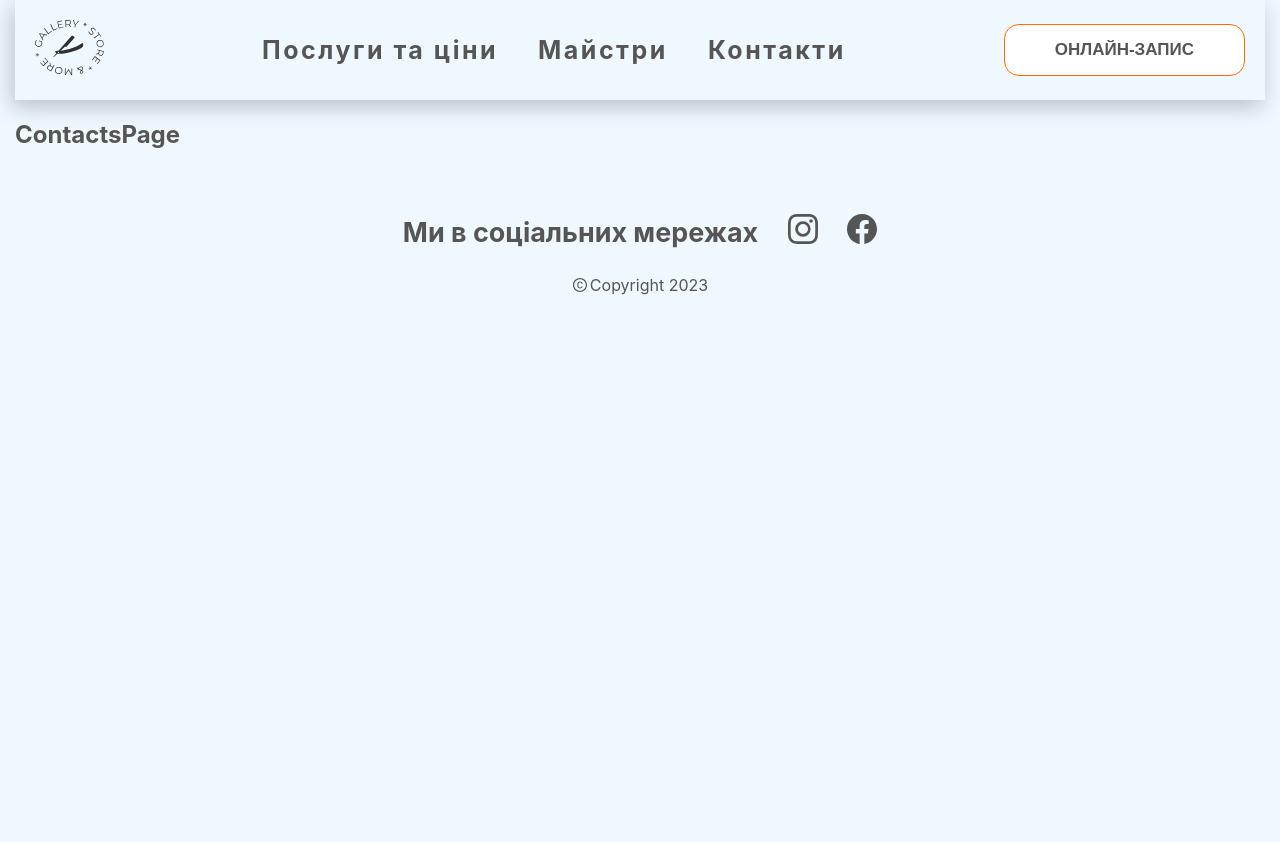
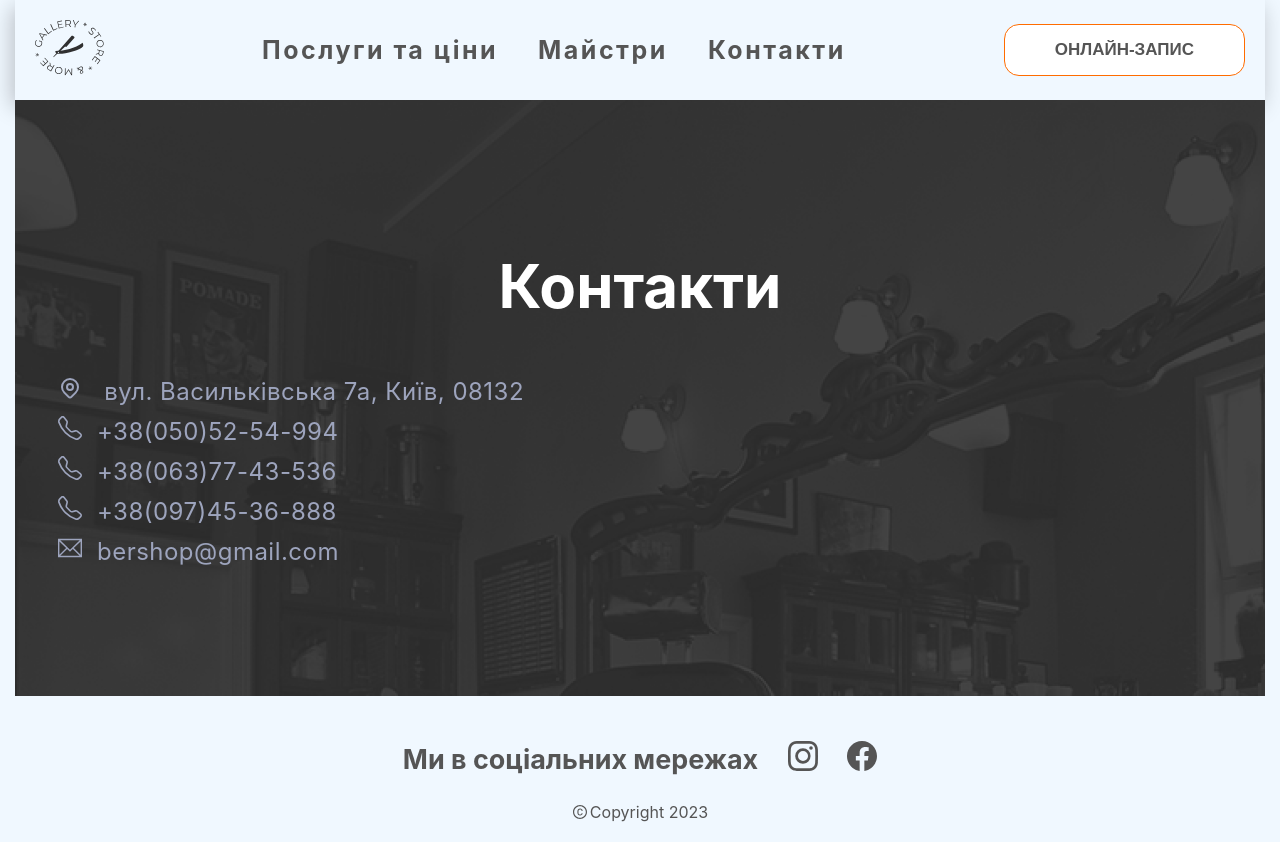
Before and after one commit to OllBond/barbershop, a React (Create React App) app: page /contacts in a window 1280 px wide. Before the commit the page ends 800 px from the top, so only its background shows below. Built offline with nearby package versions, Linux system fonts and the light colour scheme.

Commit message:
add contacts

```diff
--- a/src/modules/ContactsList/ContactsList.jsx
+++ b/src/modules/ContactsList/ContactsList.jsx
@@ -1,8 +1,36 @@
+import { Link } from "react-router-dom";
+import { HiOutlineLocationMarker } from "react-icons/hi";
+import { BsTelephone } from "react-icons/bs";
+import { TfiEmail } from "react-icons/tfi";
+
+import css from "./contacts-list.module.css";
+
 const ContactsList = () => {
   return (
-    <div>
-      <h2>ContactsPage</h2>
-    </div>
+    <main>
+      <section className={css.sectionContacts}>
+        <h2 className={css.title}>Контакти</h2>
+        <ul className={css.contactList}>
+          <li className={css.contactItem}>
+            <Link></Link>
+            <HiOutlineLocationMarker className={css.contactsIcon} /> вул.
+            Васильківська 7а, Київ, 08132
+          </li>
+          <li className={css.contactItem}>
+            <Link></Link> <BsTelephone className={css.contactsIcon} />
+            +38(050)52-54-994 <br />
+            <BsTelephone className={css.contactsIcon} />
+            +38(063)77-43-536 <br />
+            <BsTelephone className={css.contactsIcon} />
+            +38(097)45-36-888
+          </li>
+          <li className={css.contactItem}>
+            <Link></Link> <TfiEmail className={css.contactsIcon} />
+            bershop@gmail.com
+          </li>
+        </ul>
+      </section>
+    </main>
   );
 };
 export default ContactsList;
--- a/src/modules/ContactsList/contacts-list.module.css
+++ b/src/modules/ContactsList/contacts-list.module.css
@@ -0,0 +1,23 @@
+.sectionContacts {
+  padding: 100px 43px;
+  background-image: url("../../image/bg-contacts-2x.png");
+  background-color: var(--secondary-text-color);
+}
+.title {
+  color: var(--white-color);
+  font-size: 60px;
+  text-align: center;
+}
+.contactList {
+  color: var(--white-color);
+  font-size: 24px;
+  line-height: 1.67;
+  letter-spacing: 0.02em;
+}
+.contactItem {
+  font-size: 24px;
+  color: var(--text-color-list);
+}
+.contactsIcon {
+  margin-right: 15px;
+}
--- a/src/modules/Container/container.module.css
+++ b/src/modules/Container/container.module.css
@@ -1,5 +1,4 @@
 .container {
-  max-width: 12780px;
   margin-left: auto;
   margin-right: auto;
   padding-left: 15px;
--- a/src/modules/Main/main.module.css
+++ b/src/modules/Main/main.module.css
@@ -31,5 +31,5 @@
 }
 .title {
   color: var(--white-color);
-  font-size: 50px;
+  font-size: 70px;
 }
--- a/src/modules/MastersList/masters-list.module.css
+++ b/src/modules/MastersList/masters-list.module.css
@@ -1,13 +1,13 @@
 .sectionMasters {
   padding: 60px 43px;
   background-image: url("../../image/bgimgprice-2x.png");
-  background-color: var(--background-color-masters);
+  background-color: var(--secondary-text-color);
 }
 .text {
   display: flex;
   align-items: center;
   color: var(--hero-text-color);
-  font-size: 14px;
+  font-size: 18px;
   line-height: 1.67;
   letter-spacing: 0.02em;
 }
@@ -23,12 +23,14 @@
   display: flex;
   justify-content: center;
   font-size: 40px;
+  color: var(--white-color);
 }
 .listMasters {
   display: flex;
   justify-content: center;
   align-items: center;
-  gap: 40px;
+  gap: 60px;
+  color: var(--text-color-list);
 }
 .descriptionWrap {
   text-align: center;
```
Also changed, not shown: src/image/bg-contacts-1x.png (added), src/image/bg-contacts-2x.png (added).
